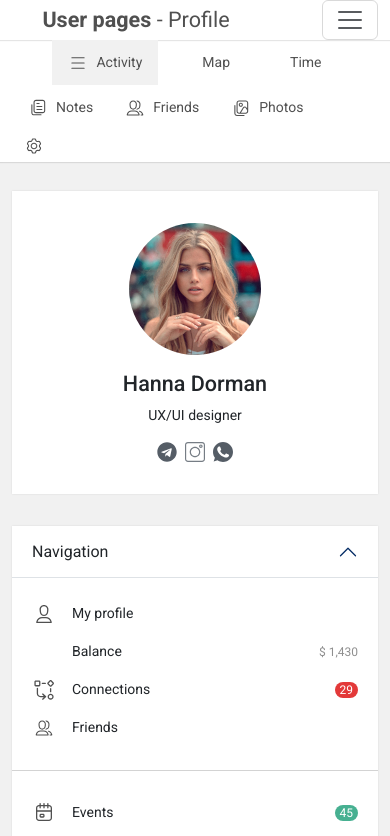
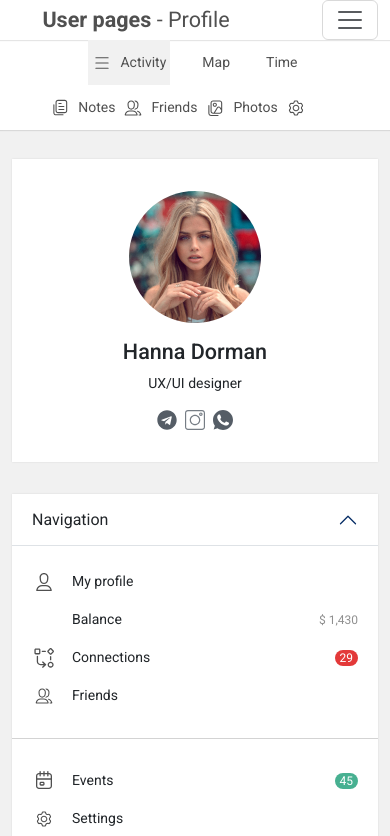
Before and after one commit to EkaterinaShamshina/web-bee-test, a website built with webpack: page src/template.html in a window 390 px wide. Shown: the top 836 px of the page. Built offline with nearby package versions, Linux system fonts and the light colour scheme; files whose address does not match are found by name.

Commit message:
feat: add some @media

```diff
--- a/src/template.html
+++ b/src/template.html
@@ -71,52 +71,52 @@
                 <li class="nav-item">
                   <a
                     href="#"
-                    class="nav-link text-reset nav-link-item-small nav-link-item-small-activity active"
+                    class="nav-link text-reset nav-link-item-small nav-link-item-small-activity px-1 px-md-3 active"
                     >Activity</a
                   >
                 </li>
                 <li class="nav-item">
                   <a
                     href="#"
-                    class="nav-link text-reset nav-link-item-small nav-link-item-small-map"
+                    class="nav-link text-reset nav-link-item-small nav-link-item-small-map px-1 px-md-3"
                     >Map</a
                   >
                 </li>
                 <li class="nav-item">
                   <a
                     href="#"
-                    class="nav-link text-reset nav-link-item-small nav-link-item-small-time"
+                    class="nav-link text-reset nav-link-item-small nav-link-item-small-time px-1 px-md-3"
                     >Time</a
                   >
                 </li>
               </ul>
             </div>
             <div class="nav-right">
-              <ul class="nav">
+              <ul class="nav flex-nowrap">
                 <li class="nav-item">
                   <a
                     href="#"
-                    class="nav-link text-reset nav-link-item-small nav-link-item-small-notes"
+                    class="nav-link text-reset nav-link-item-small nav-link-item-small-notes px-1 px-md-3"
                     >Notes</a
                   >
                 </li>
                 <li class="nav-item">
                   <a
                     href="#"
-                    class="nav-link text-reset nav-link-item-small nav-link-item-small-friends"
+                    class="nav-link text-reset nav-link-item-small nav-link-item-small-friends px-1 px-md-3"
                     >Friends</a
                   >
                 </li>
                 <li class="nav-item">
                   <a
                     href="#"
-                    class="nav-link text-reset nav-link-item-small nav-link-item-small-photos"
+                    class="nav-link text-reset nav-link-item-small nav-link-item-small-photos px-1 px-md-3"
                     >Photos</a
                   >
                 </li>
                 <div class="dropdown">
                   <a
-                    class="btn dropdown-toggle"
+                    class="btn dropdown-toggle px-1 py-1"
                     href="#"
                     role="button"
                     id="dropdownMenuLink"
```
Also changed, not shown: dist/index.html.
